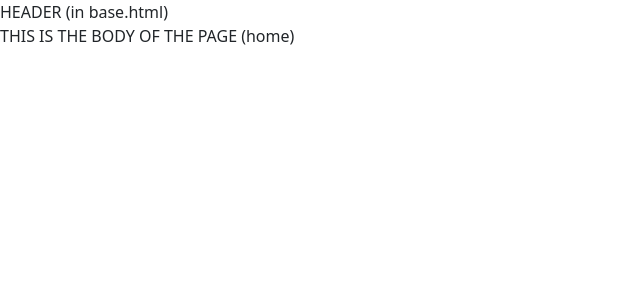
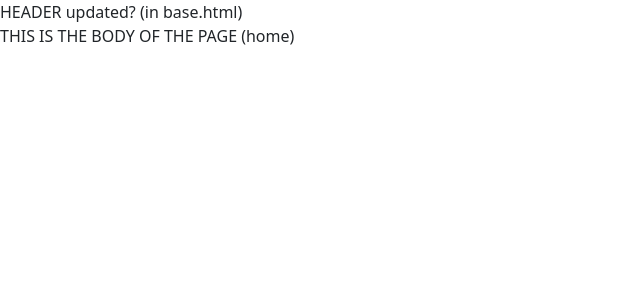
Before and after one commit to jstearne/portfolio-site, a Django app: page / in a window 1280 px wide. Shown: the top 300 px of the page, without its empty margins (0-640 px from the left). Run offline with Django 3.2, Linux system fonts and the light colour scheme; some web fonts are replaced.

Commit message:
Changes to base/home templates. Ready for css.

```diff
--- a/main_app/templates/base.html
+++ b/main_app/templates/base.html
@@ -1,3 +1,4 @@
+{% load static %}
 <!DOCTYPE html>
 <html lang="en">
   <head>
@@ -21,7 +22,7 @@
 
 <!--START base.html-->
 
-<header>HEADER (in base.html)</header>
+<header>HEADER updated? (in base.html)</header>
 
 {% block content %}{% endblock %}
 
```
